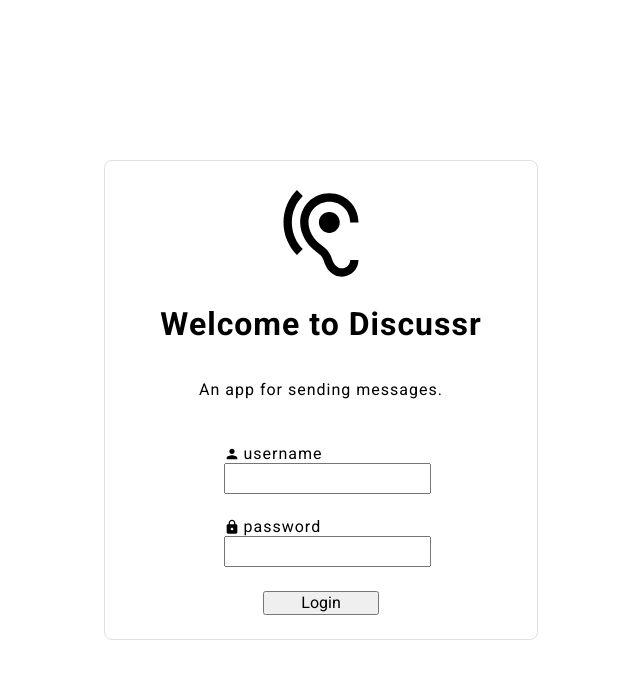
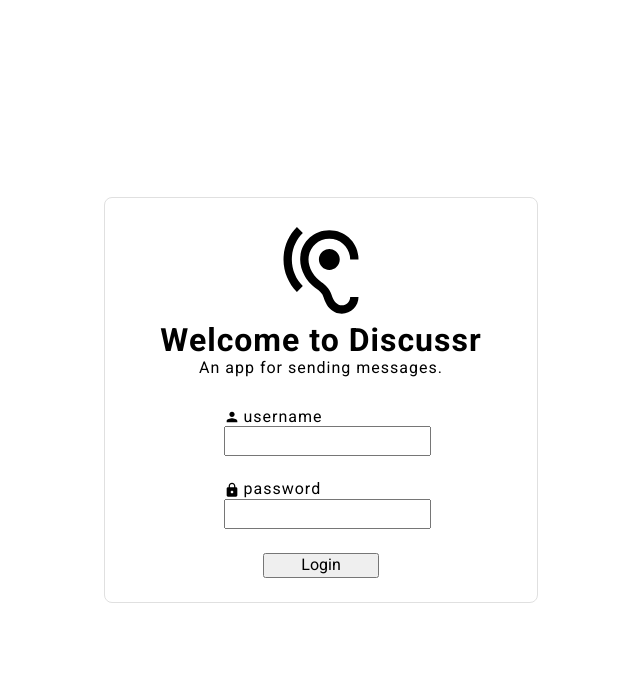
Before and after one commit to dave-forbes/messaging-app, a React (Vite) app in the folder frontend/: page / in a window 1280 px wide. Shown: the top 678 px of the page, without its empty margins (319-959 px from the left). Built offline with nearby package versions, Linux system fonts and the light colour scheme.

Commit message:
set margin to 0 for all h1 and p

```diff
--- a/frontend/src/styles/global.scss
+++ b/frontend/src/styles/global.scss
@@ -14,6 +14,10 @@ body {
   display: flex;
 }
 
+h1, p {
+  margin: 0;
+}
+
 @media (max-width:600px) {
   .appContainer {
     flex-direction: column-reverse;
```
